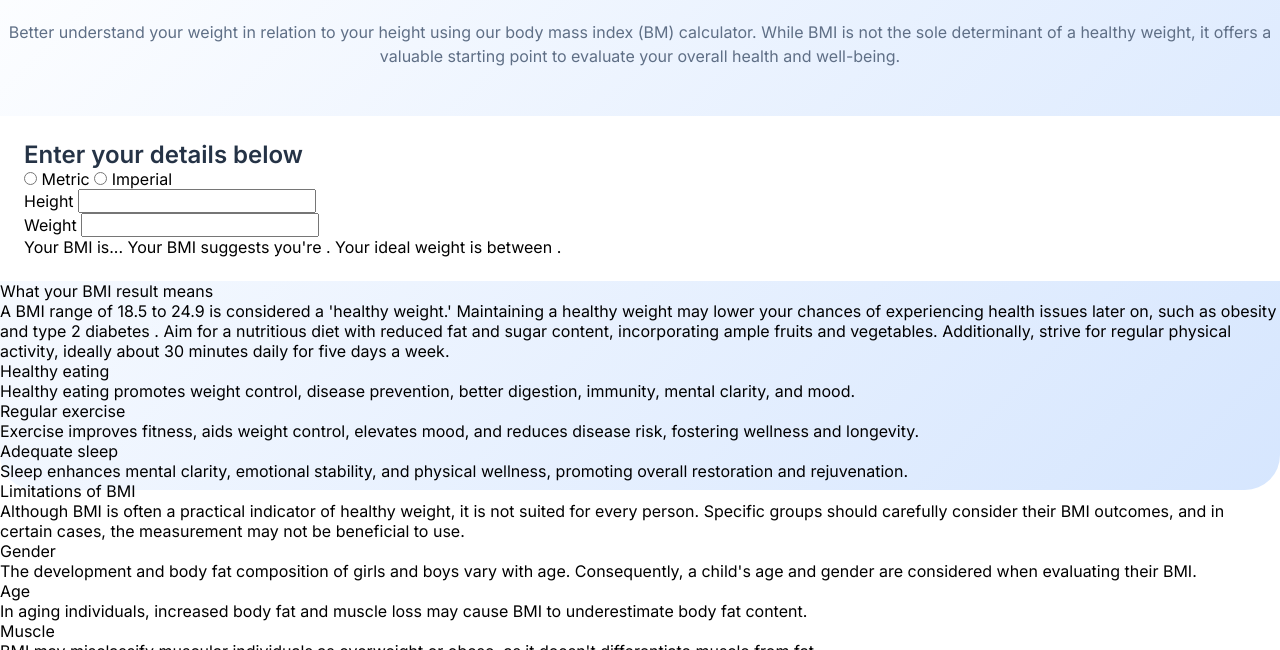
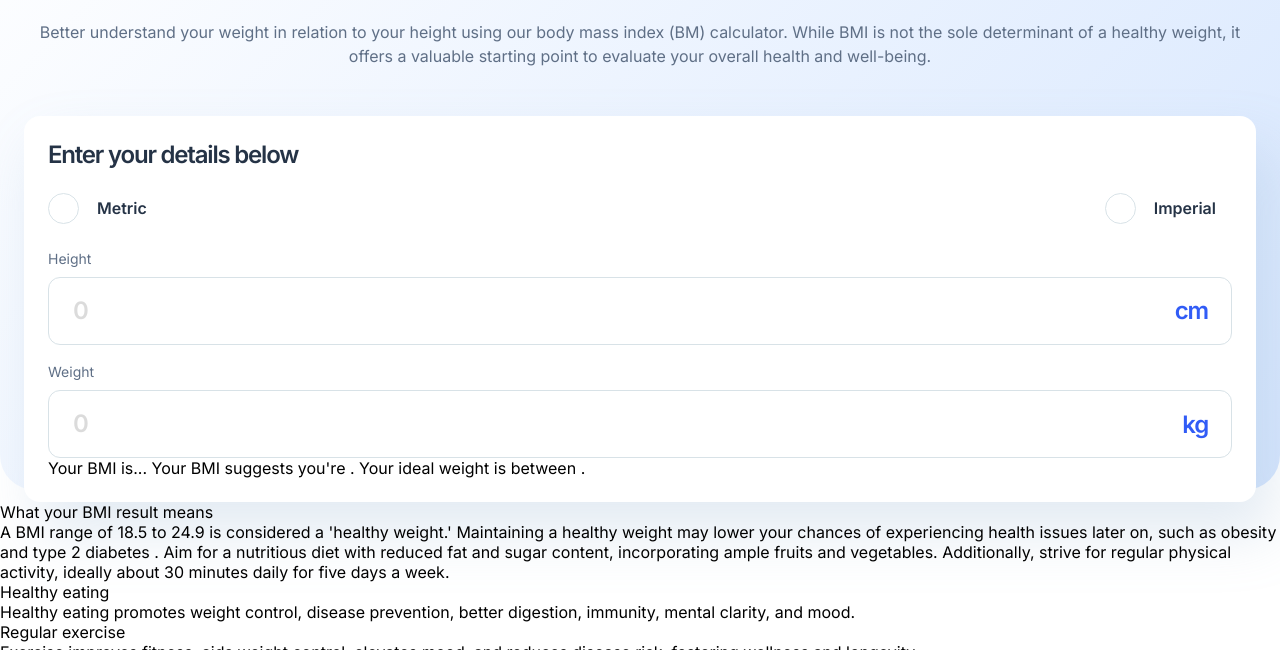
Before and after one commit to sircarloschaves/bmi-calculator, a plain HTML site: page index.html in a window 1280 px wide. Shown: the part 150-800 px from the top of the page. Drawn offline with Linux system fonts and the light colour scheme.

Commit message:
layout update

```diff
--- a/index.html
+++ b/index.html
@@ -35,24 +35,35 @@
       <aside class="calculator">
         <h3 class="calculator_title">Enter your details below</h3>
 
-        <label for="metric">
+        <form class="calc_form">
+
+          <div class="radio_wrapper">
+            <div class="metric_wrapper">
               <input type="radio" name="unit" id="metric">
-          Metric
-        </label>
+              <label for="metric">Metric</label>
+            </div>
 
-        <label for="imperial">
+            <div class="imperial_wrapper">
               <input type="radio" name="unit" id="imperial">
-          Imperial
-        </label>
+              <label for="imperial">Imperial</label>
+            </div>
+          </div>
+
+          <div class="measure_wrapper">
 
             <div class="input_wrapper">
               <label for="height">Height</label>
-          <input type="number" name="measure" id="height">
+              <div class="container_1">
+                <input type="number" name="measure" id="height" placeholder="0" pattern="[0-9]*">
+              </div>
             </div>
 
             <div class="input_wrapper">
               <label for="weight">Weight</label>
-          <input type="number" name="measure" id="weight">
+              <div class="container_2">
+                <input type="number" name="measure" id="weight" placeholder="0" pattern="[0-9]*">
+              </div>
+            </div>
           </div>
 
           <div class="bmi_output_card">
@@ -62,7 +73,9 @@
             Your ideal weight is between <!-- add range -->.
           </div>
 
+        </form>
       </aside>
+
     </section>
 
     <section class="your_result_section">
--- a/style.css
+++ b/style.css
@@ -104,7 +104,7 @@
 }
 
 .hero_section {
-   /* padding-inline: 1.5rem; */
+  padding-inline: 1.5rem;
   margin-block-start: 1.5rem;
 }
 
@@ -126,15 +126,150 @@
 }
 
 .calculator {
+  background-color: var(--clr_purewhite);
+  border-radius: 1rem;
   padding-inline: 1.5rem;
   padding-block: 1.5rem;
   margin-block-start: 3rem;
-   background-color: var(--clr_purewhite);
+  box-shadow: 1rem 2rem 3.5rem hsla(211, 41%, 69%, 0.25);
 }
 
 .calculator_title {
   font-size: var(--fs_heading_m);
   font-weight: var(--fw_700);
-   letter-spacing: -5%;
+  letter-spacing: calc(-5 * 0.01em);
   color: var(--clr_gunmetal);
 }
+
+.radio_wrapper {
+  display: flex;
+  justify-content: space-between;
+  margin-block-start: 1.5rem;
+}
+
+.radio_wrapper>* {
+  display: flex;
+  align-items: center;
+  gap: 1.125rem;
+}
+
+.calc_form input[type="radio"] {
+  appearance: none;
+  width: 31px;
+  height: 31px;
+  border: 1px solid var(--clr_borders);
+  border-radius: 50%;
+  position: relative;
+  display: flex;
+  justify-content: center;
+  align-items: center;
+}
+
+.calc_form input[type="radio"]:hover {
+  border: 1px solid var(--clr_blue);
+}
+
+.calc_form input[type="radio"]:checked {
+  background-color: hsla(227, 92%, 58%, 0.15);
+  border: 1px solid transparent;
+}
+
+.calc_form input[type="radio"]:checked::after {
+  content: '';
+  width: 15px;
+  height: 15px;
+  background-color: var(--clr_blue);
+  border-radius: 50%;
+  position: absolute;
+}
+
+.radio_wrapper label {
+  font-size: var(--fs_body_m);
+  font-weight: var(--fw_700);
+  line-height: var(--lh_body);
+  color: var(--clr_gunmetal);
+}
+
+.imperial_wrapper {
+  padding-inline-end: 1rem;
+}
+
+.measure_wrapper {
+  display: flex;
+  flex-direction: column;
+  gap: 1rem;
+  margin-block-start: 1.5rem;
+}
+
+.measure_wrapper .input_wrapper {
+  display: flex;
+  flex-direction: column;
+  gap: 0.5rem;
+}
+
+.measure_wrapper label {
+  font-size: var(--fs_body_s);
+  font-weight: var(--fw_400);
+  line-height: var(--lh_body);
+  color: var(--clr_darkeletricblue);
+}
+
+input[type="number"]::-webkit-inner-spin-button,
+input[type="number"]::-webkit-outer-spin-button {
+  -webkit-appearance: none;
+  margin: 0;
+}
+
+input[type="number"] {
+  -moz-appearance: textfield;
+  appearance: textfield;
+}
+
+.measure_wrapper input[type="number"] {
+  width: 100%;
+  font-size: var(--fs_heading_m);
+  line-height: var(--lh_heading);
+  font-weight: var(--fw_700);
+  border: 1px solid #D8E2E7;
+  border-radius: 12px;
+  padding-inline: 1.5rem;
+  padding-block: 1.25rem;
+  outline: none;
+  color: var(--clr_gunmetal);
+}
+
+.measure_wrapper input[type="number"]::placeholder {
+  opacity: 25%;
+}
+
+.measure_wrapper input[type="number"]:focus-visible {
+  border: 1px solid var(--clr_blue);
+}
+
+.input_wrapper .container_1,
+.input_wrapper .container_2 {
+  position: relative;
+  display: flex;
+  justify-content: flex-end;
+  align-items: center;
+}
+
+.input_wrapper .container_1::after {
+  content: 'cm';
+  position: absolute;
+  font-size: var(--fs_heading_m);
+  font-weight: var(--fw_700);
+  letter-spacing: calc(-5 * 0.01em);
+  padding-inline-end: 1.5rem;
+  color: var(--clr_blue);
+}
+
+.input_wrapper .container_2::after {
+  content: 'kg';
+  position: absolute;
+  font-size: var(--fs_heading_m);
+  font-weight: var(--fw_700);
+  letter-spacing: calc(-5 * 0.01em);
+  padding-inline-end: 1.5rem;
+  color: var(--clr_blue);
+}
```
Lines whose indentation alone changed are shown as unchanged.
